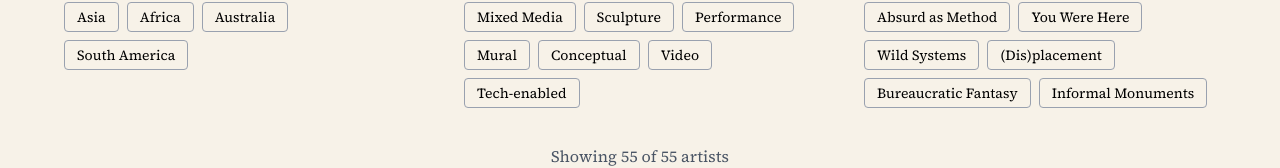
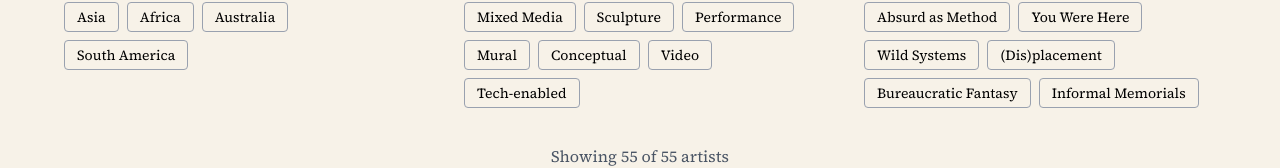
Before and after one commit to ssypark/uncommissioned-map, a React (Vite) app: page / in a window 1280 px wide. Shown: the part 768-936 px from the top of the page. Built offline with nearby package versions, Linux system fonts and the light colour scheme.

Commit message:
updated filters Informal monuments to Memorials

```diff
--- a/src/components/FilterArtistGrid.jsx
+++ b/src/components/FilterArtistGrid.jsx
@@ -87,7 +87,7 @@ export default function FilterArtistGrid({ artists: artistsProp = artists, darkM
       "Wild Systems",
       "(Dis)placement",
       "Bureaucratic Fantasy",
-      "Informal Monuments"
+      "Informal Memorials"
     ]
   };
 
```
